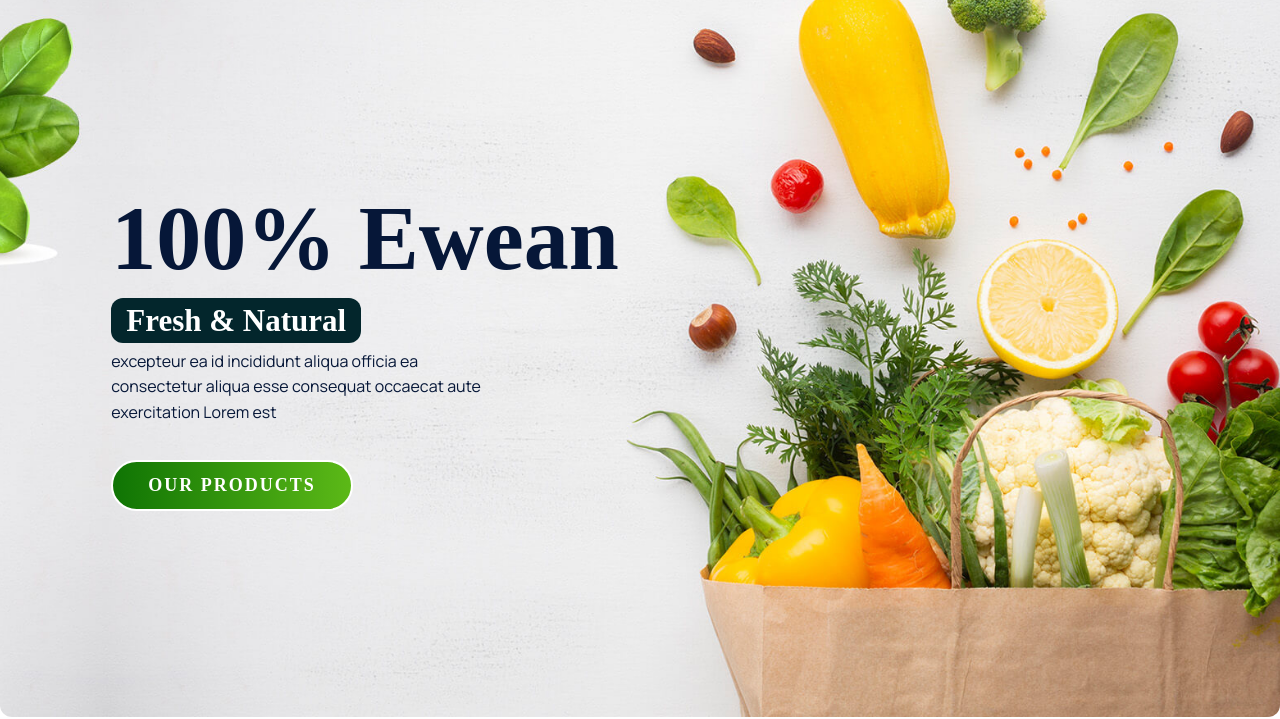
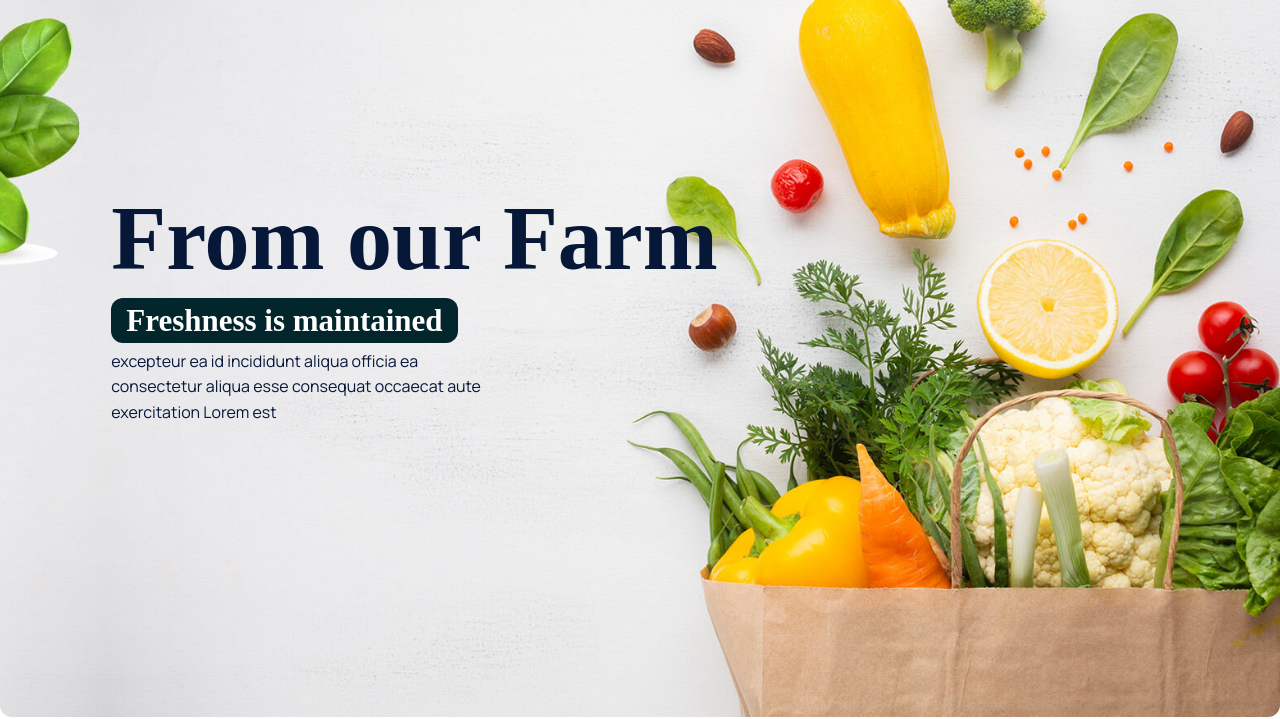
Before and after one commit to junnn6ix/warung-buah, a plain HTML site: page index.html in a window 1280 px wide. Shown: the part 103-822 px from the top of the page. Drawn offline with nearby package versions, Linux system fonts and the light colour scheme; a web font is replaced by a local one.

Commit message:
Update index.html

```diff
--- a/index.html
+++ b/index.html
@@ -93,10 +93,9 @@
                     <div class="carousel-item">
                         <div class="carousel-caption">
                             <div class="banner-content">
-                                <h1>100% Ewean</h1>
-                                <h3>Fresh & Natural</h3>
+                                <h1>From our Farm</h1>
+                                <h3>Freshness is maintained</h3>
                                 <p>excepteur ea id incididunt aliqua officia ea consectetur aliqua esse consequat occaecat aute exercitation Lorem est</p>
-                                <a href="product.html" class="btn main-btn">Our Products</a>
                             </div>
                         </div>
                     </div>
```
